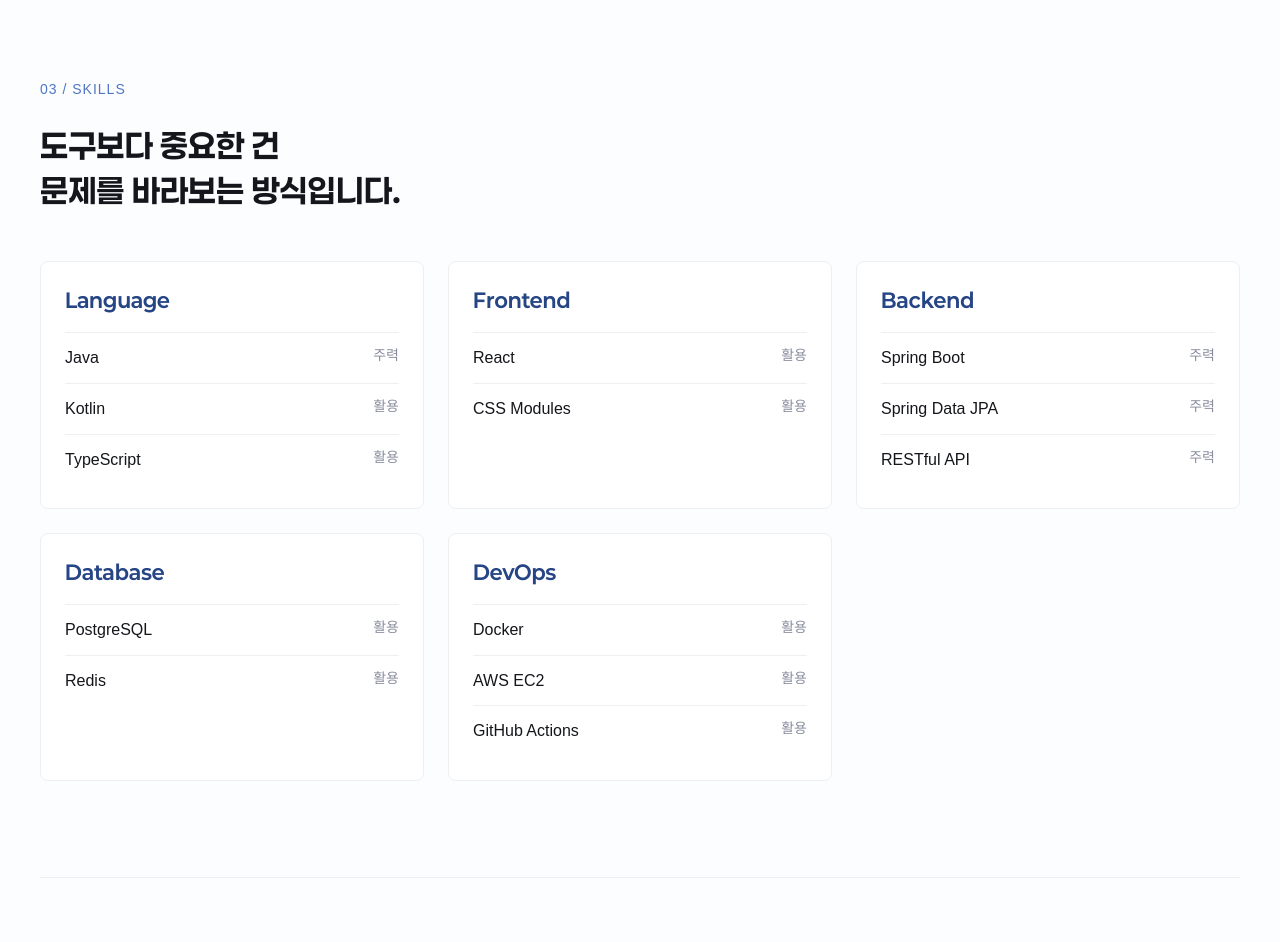
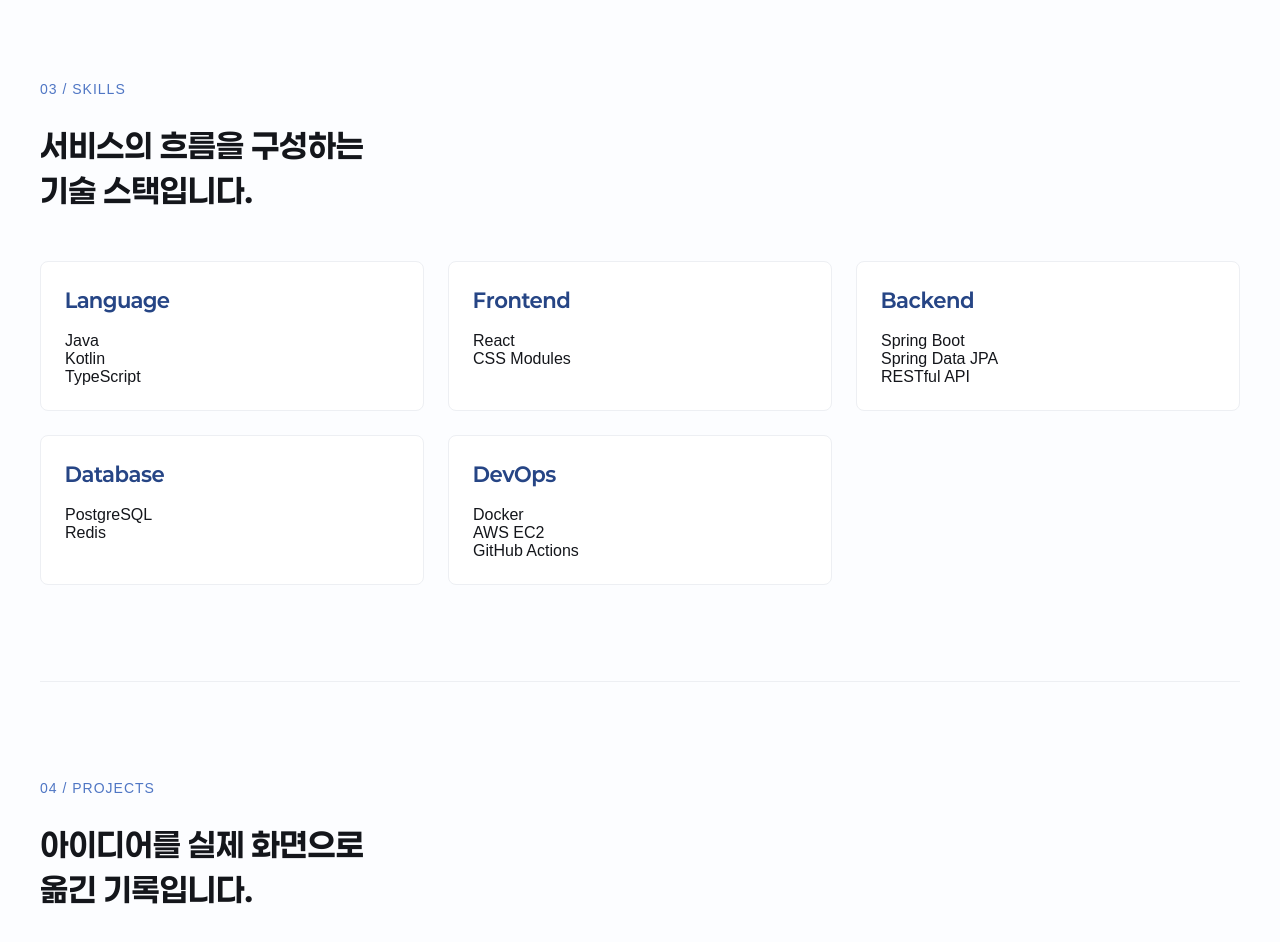
Before and after one commit to SeungJunS0ng/portfolio-site, a React (Vite) app: page / in a window 1280 px wide. Shown: the part 1400-2342 px from the top of the page. Built offline with nearby package versions, Linux system fonts and the light colour scheme; a web font is replaced by a local one.

Commit message:
refactor: Skills를 태그형 목록 구조로 변경

```diff
--- a/src/pages/Skills/Skills.tsx
+++ b/src/pages/Skills/Skills.tsx
@@ -7,21 +7,22 @@ export function Skills() {
     <section id="skills" className="section">
       <p className="section-label">03 / SKILLS</p>
       <h2>
-        도구보다 중요한 건<br />
-        문제를 바라보는 방식입니다.
+        서비스의 흐름을 구성하는<br />
+        기술 스택입니다.
       </h2>
       <div className={styles.grid}>
         {categories.map((category) => (
           <div key={category} className={styles.group}>
             <h3>{category}</h3>
-            {skills
-              .filter((skill) => skill.category === category)
-              .map((skill) => (
-                <div className={styles.skill} key={skill.name}>
-                  <span>{skill.name}</span>
-                  <small>{skill.level}</small>
-                </div>
-              ))}
+            <ul className={styles.tags}>
+              {skills
+                .filter((skill) => skill.category === category)
+                .map((skill) => (
+                  <li key={skill.name} title={skill.level}>
+                    {skill.name}
+                  </li>
+                ))}
+            </ul>
           </div>
         ))}
       </div>
```
